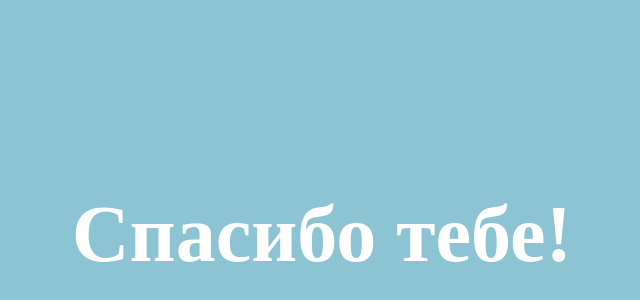
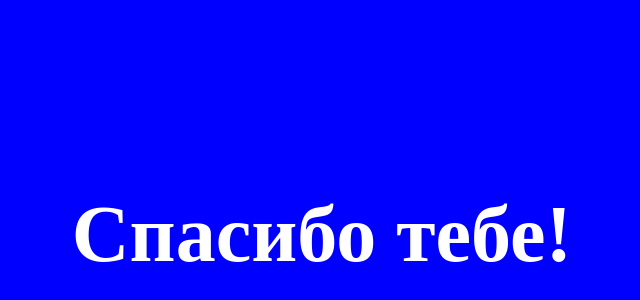
Before and after one commit to keydevelops/helmetsrvads, a plain HTML site: page index.html in a window 1280 px wide. Shown: the part 166-466 px from the top of the page, without its empty margins (318-958 px from the left). Drawn offline with Linux system fonts and the light colour scheme.

Commit message:
Update index.html

```diff
--- a/index.html
+++ b/index.html
@@ -2,7 +2,7 @@
         <head>
             <meta name="surfe.pro" content="ebd58810916d5a41be045e45f02d2d6a">
         </head>
-        <body style='background-color:#8CC4D3; display:flex; justify-content:center; align-items:center; height:100vh; margin:0; padding:0;'>
+        <body style='background-color:#0000ff; display:flex; justify-content:center; align-items:center; height:100vh; margin:0; padding:0;'>
             <h1 style='color:#fff; font-size:5em; text-align:center;'>Спасибо тебе!</h1>
         </body>
     </html>
```
